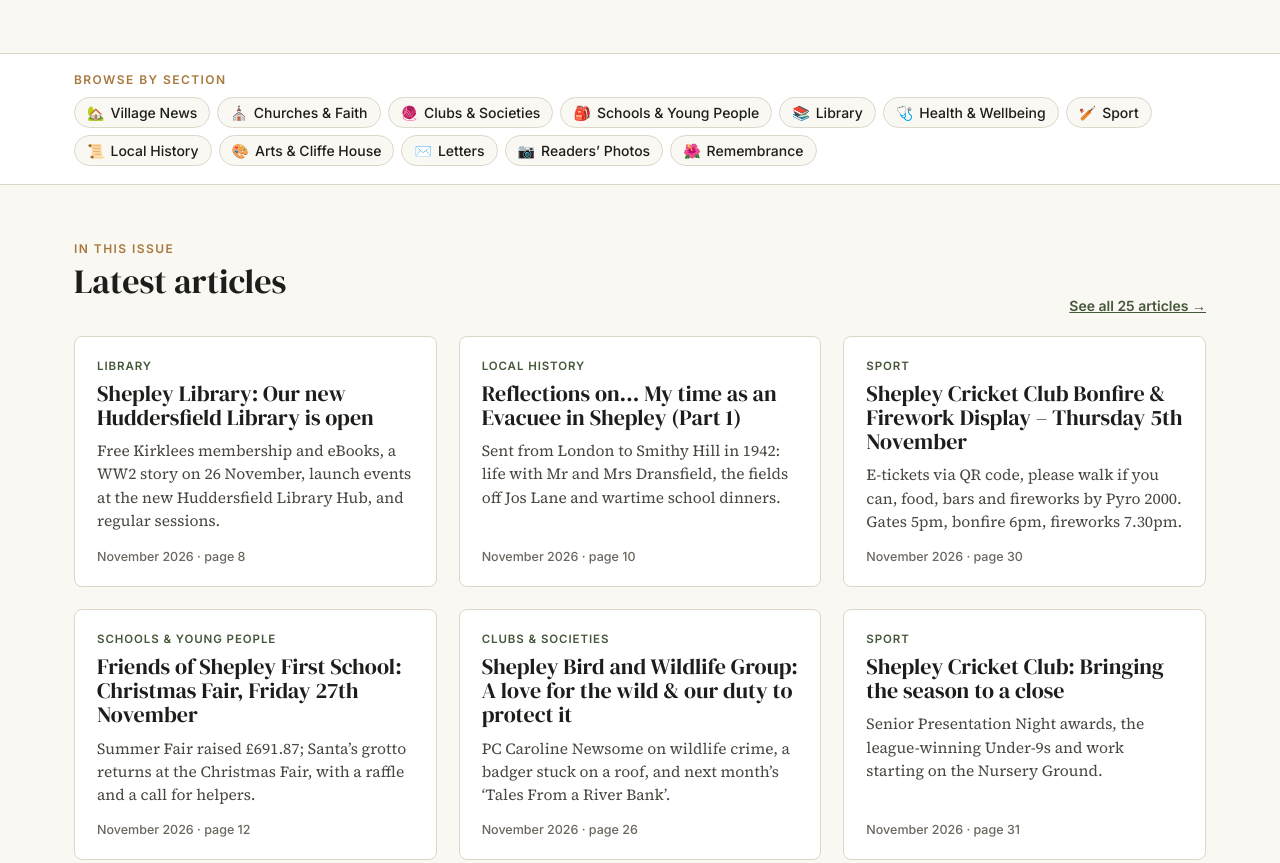
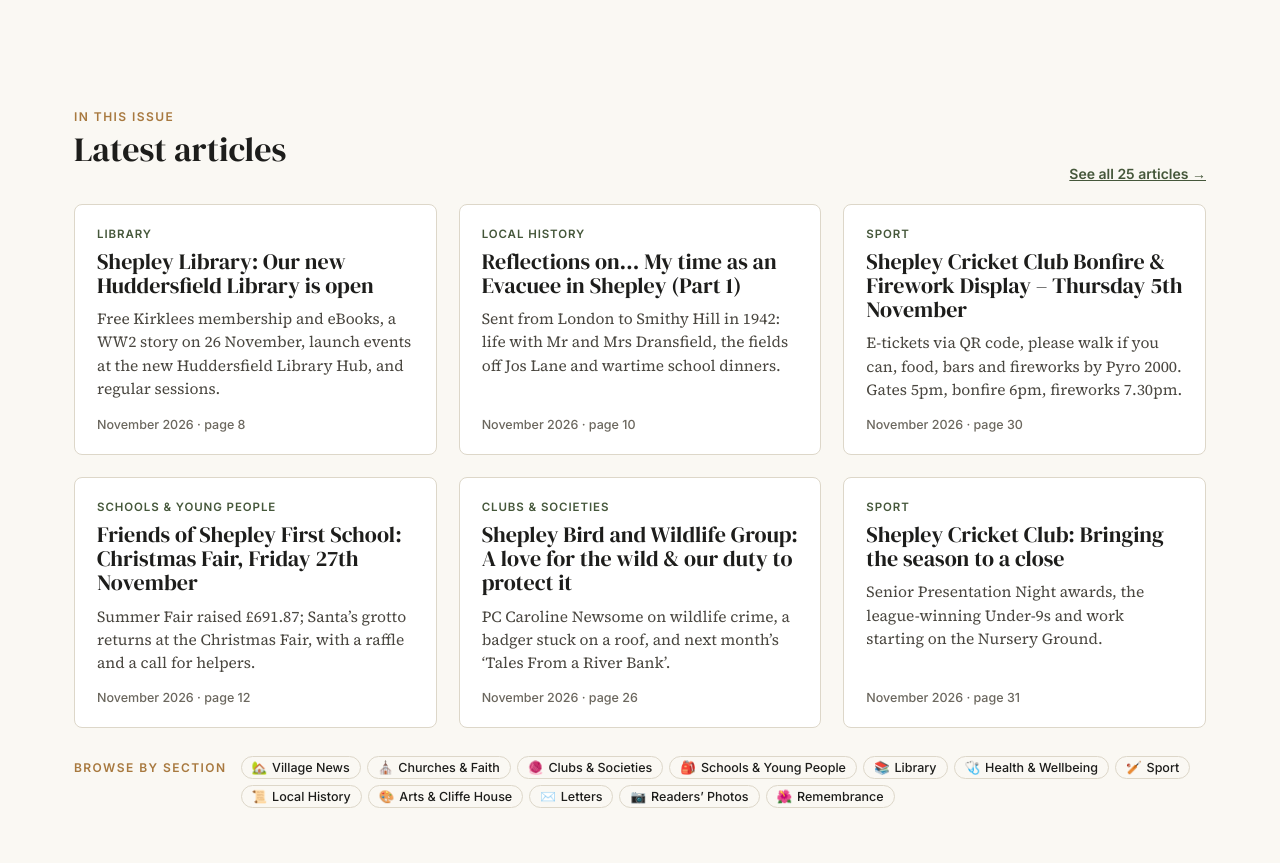
Before and after one commit to Yorkshire1001/Shepley-Magazine, a plain HTML site: page preview/index.html in a window 1280 px wide. Shown: the part 784-1647 px from the top of the page. Drawn offline with Linux system fonts and the light colour scheme; no server answers.

Commit message:
Preview: move section buttons under Latest articles and make them smaller
Co-Authored-By: Claude Opus 5.5 <noreply@anthropic.com>
Claude-Session: https://claude.ai/code/session_0131LPUChZbtNnR6SxQWD8ZK

```diff
--- a/preview/assets/site.css
+++ b/preview/assets/site.css
@@ -161,11 +161,10 @@ footer .small{margin-top:30px;font-size:12px;color:#8f8a7d}
 
 
 /* Compact section strip (home page) */
-.sec-strip{background:var(--white);border-top:1px solid var(--line);border-bottom:1px solid var(--line);padding:18px 0}
-.sec-strip .wrap{display:flex;flex-direction:column;align-items:flex-start;gap:10px}
+.sec-strip{display:flex;align-items:baseline;gap:14px;margin-top:28px}
 .sec-strip-label{font:600 12px var(--sans);letter-spacing:.12em;text-transform:uppercase;color:var(--gold);white-space:nowrap}
-.sec-chips{display:flex;flex-wrap:wrap;gap:7px}
-.sec-chip{display:inline-flex;align-items:center;gap:6px;font:500 14px var(--sans);color:var(--ink);text-decoration:none;background:var(--paper);border:1px solid var(--line);border-radius:999px;padding:6px 12px;transition:border-color .15s,background .15s}
+.sec-chips{display:flex;flex-wrap:wrap;gap:6px}
+.sec-chip{display:inline-flex;align-items:center;gap:5px;font:500 12.5px var(--sans);color:var(--ink);text-decoration:none;background:var(--paper);border:1px solid var(--line);border-radius:999px;padding:3px 10px;transition:border-color .15s,background .15s}
 .sec-chip:hover{border-color:var(--green);background:var(--paper2);color:var(--green-d)}
-@media(max-width:600px){.sec-chip{font-size:13px;padding:5px 10px}.sec-chips{gap:6px}}
+@media(max-width:900px){.sec-strip{flex-direction:column;gap:8px}}
 @media(max-width:600px){.section-head{flex-direction:column;align-items:flex-start;gap:6px}}
--- a/preview/assets/site.js
+++ b/preview/assets/site.js
@@ -66,13 +66,13 @@
           <ul class="featured">${latest.slice(0, 5).map(a => `<li><a href="#article-${iss.id}-${a.id}">${esc(a.title.split(':')[0])} <em>p${a.page}</em></a></li>`).join('')}</ul>
           <div class="actions"><a class="btn" href="${pdfPage(iss)}" target="_blank" rel="noopener">Read the issue</a><a class="btn ghost" href="#latest-issue">What's inside</a></div>
         </div></div></div>
-      <section class="sec-strip"><div class="wrap">
-        <span class="sec-strip-label">Browse by section</span>
-        <div class="sec-chips">${SITE.sections.map(s => `<a class="sec-chip" href="#section-${s.slug}" title="${esc(s.desc)}"><span aria-hidden="true">${s.ico}</span>${esc(s.name)}</a>`).join('')}</div>
-      </div></section>
       <section class="block"><div class="wrap">
         <div class="section-head"><div><div class="eyebrow">In this issue</div><h2>Latest articles</h2></div><a href="#latest-issue">See all ${iss.articles.length} articles →</a></div>
         <div class="grid">${latest.map(card).join('')}</div>
+        <div class="sec-strip">
+          <span class="sec-strip-label">Browse by section</span>
+          <div class="sec-chips">${SITE.sections.map(s => `<a class="sec-chip" href="#section-${s.slug}" title="${esc(s.desc)}"><span aria-hidden="true">${s.ico}</span>${esc(s.name)}</a>`).join('')}</div>
+        </div>
       </div></section>
       ${iss.diary && iss.diary.length ? `<section class="block"><div class="wrap">
         <div class="section-head"><div><div class="eyebrow">Dates for your diary</div><h2>Coming up in Shepley</h2></div><a href="#whats-on">Full diary →</a></div>
```
